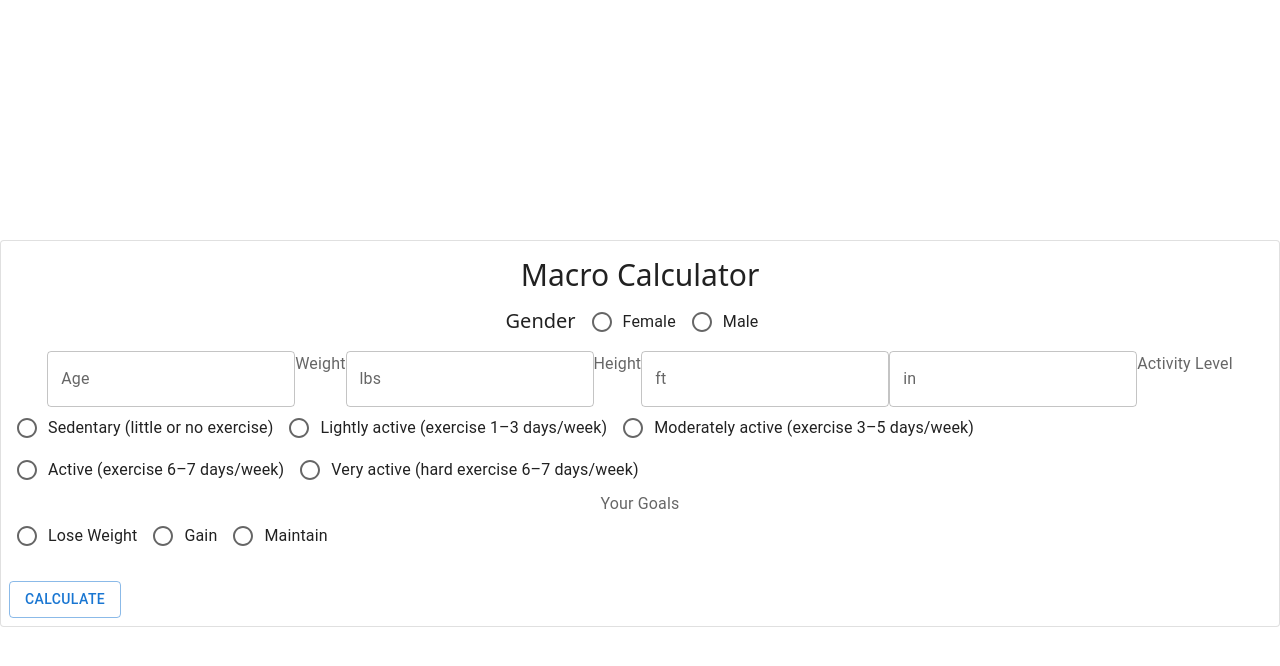
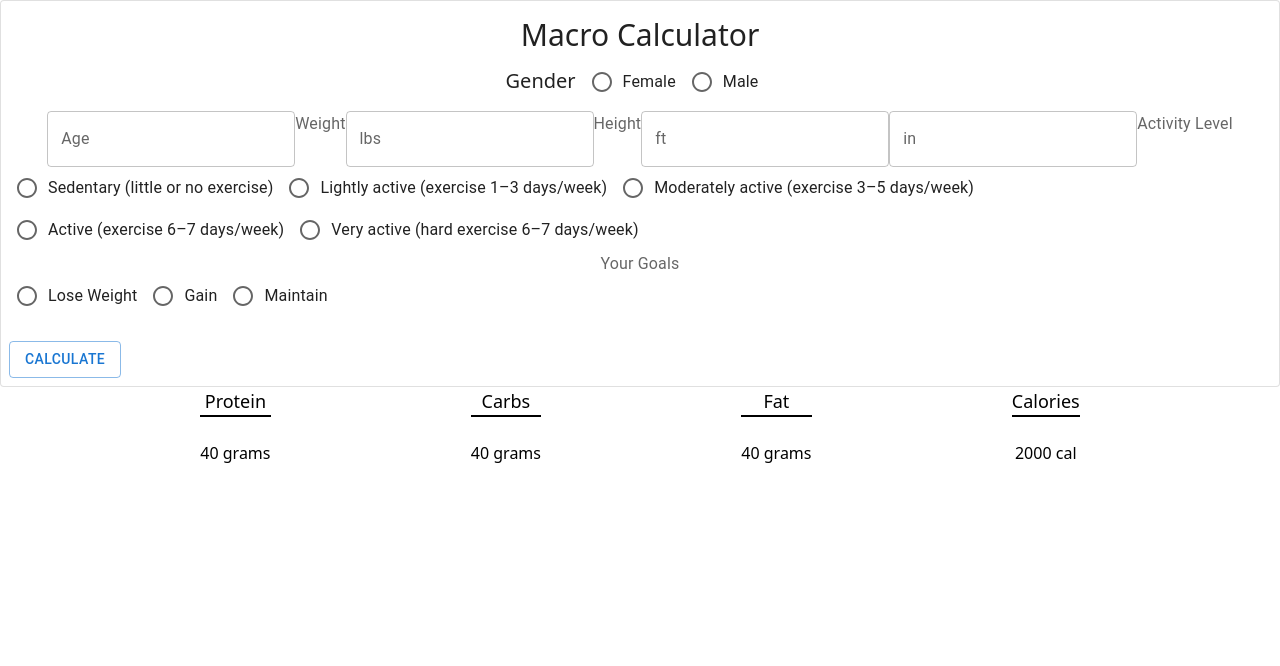
Before and after one commit to niclast7611/macro_calculator, a React (Create React App) app: page / in a window 1280 px wide. Shown: the top 666 px of the page. Built offline with nearby package versions, Linux system fonts and the light colour scheme.

Commit message:
added labels to display values

```diff
--- a/src/App.tsx
+++ b/src/App.tsx
@@ -1,10 +1,12 @@
 import './App.css';
 import Form from './Form.js';
+import Results from './Results';
 
 function App() {
   return (
-    <div className="justify-center flex my-auto">
+    <div className="justify-center flex flex-col my-auto">
      <Form/>
+     <Results/>
     </div>
   );
 }
--- a/src/Form.js
+++ b/src/Form.js
@@ -10,7 +10,7 @@ import FormLabel from "@mui/material/FormLabel";
 
 export default function Form() {
   return (
-    <div className="h-100 mt-[30vh]">
+    <div className="block">
       <Card
         sx={{
           width: "content",
--- /dev/null
+++ b/src/Results.js
@@ -0,0 +1,28 @@
+import React from "react";
+
+export default function Results() {
+  return (
+    <div className="flex flex-row w-screen justify-evenly text-center">
+      <div>
+        <h3 className="border-b-2 border-black text-lg ">Protein</h3>
+        <br />
+        <h4>40 grams</h4>
+      </div>
+      <div>
+        <h3 className="border-b-2 border-black text-lg ">Carbs</h3>
+        <br />
+        <h4>40 grams</h4>
+      </div>
+      <div>
+        <h3 className="border-b-2 border-black text-lg ">Fat</h3>
+        <br />
+        <h4>40 grams</h4>
+      </div>
+      <div>
+        <h3 className="border-b-2 border-black text-lg ">Calories</h3>
+        <br />
+        <h4>2000 cal</h4>
+      </div>
+    </div>
+  );
+}
```
